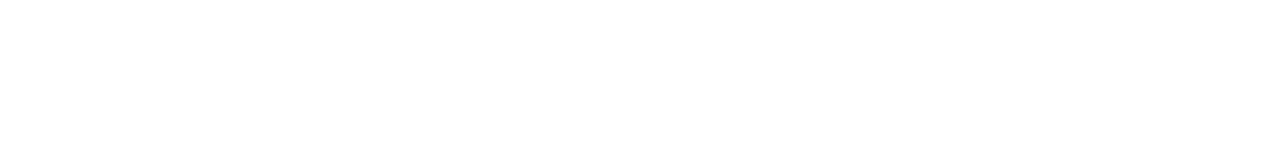
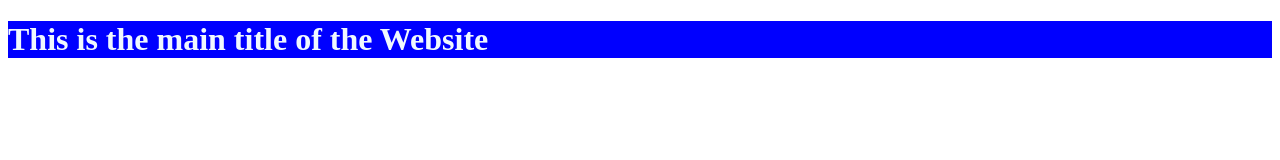
Before and after one commit to rahatweb/first_web_practice, a plain HTML site: page index.html in a window 1280 px wide. Drawn offline with Linux system fonts and the light colour scheme.

Commit message:
Css added

```diff
--- a/index.html
+++ b/index.html
@@ -5,8 +5,9 @@
     <meta http-equiv="X-UA-Compatible" content="IE=edge">
     <meta name="viewport" content="width=device-width, initial-scale=1.0">
     <title>Personal Poftfolio</title>
+    <link rel="stylesheet" href="style.css">
 </head>
 <body>
-
+    <h1>This is the main title of the Website</h1>
 </body>
 </html>
--- /dev/null
+++ b/style.css
@@ -0,0 +1,4 @@
+h1{
+    background-color: blue;
+    color: aliceblue;
+}
```
Also changed, not shown: 1 other file.
